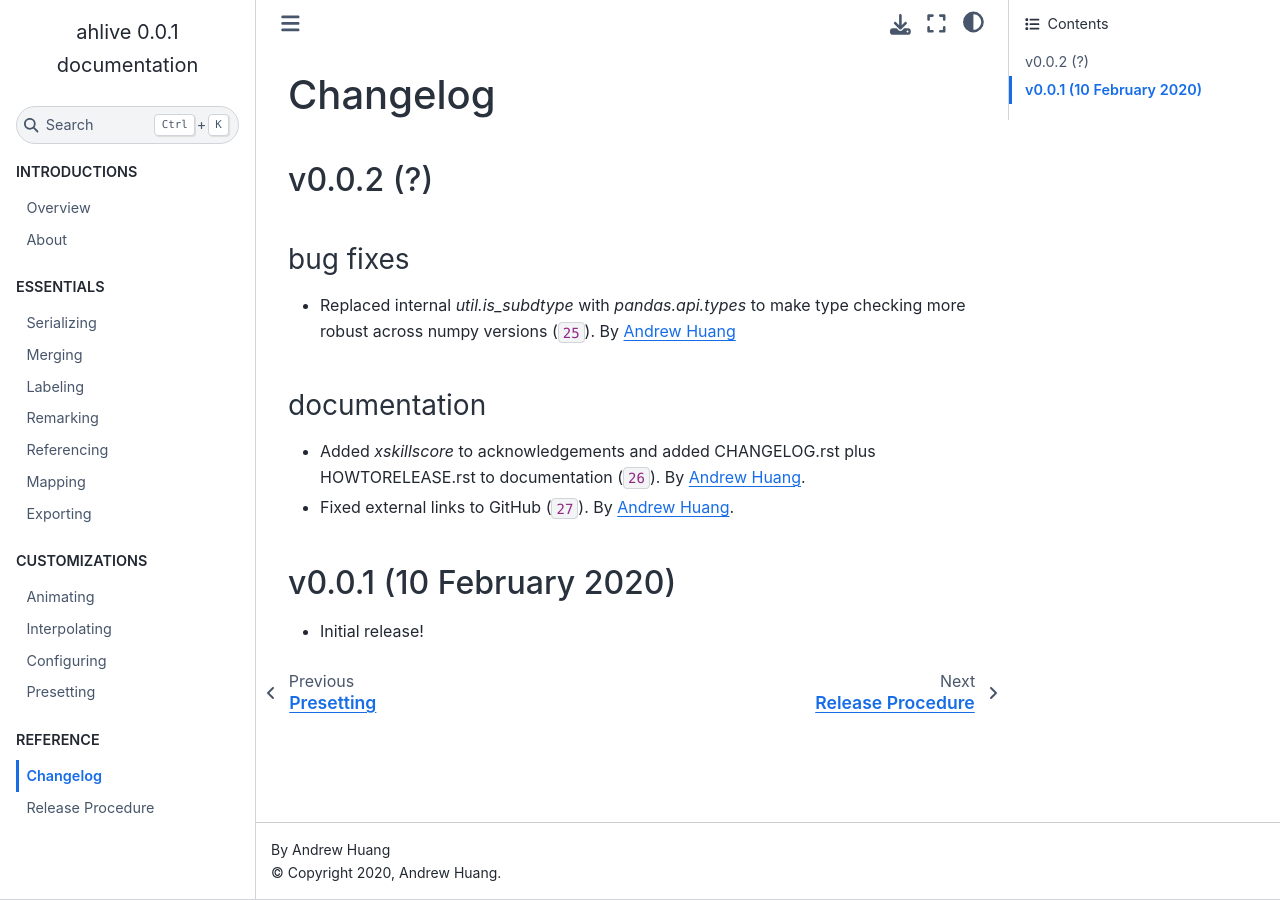
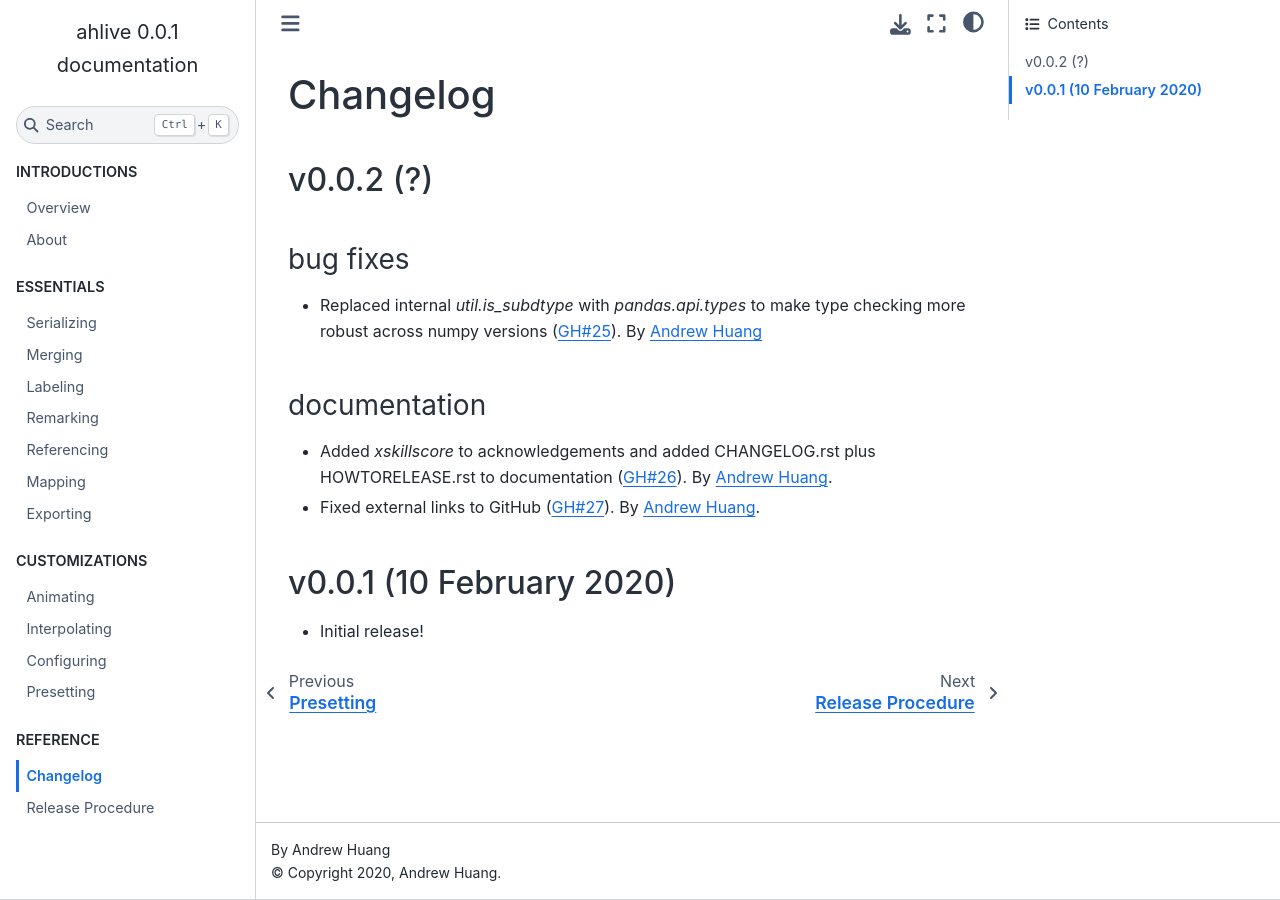
Before and after one commit to ahuang11/ahlive, a Sphinx documentation site: the page built from docs/source/changelog.rst, in a window 1280 px wide. Built offline with Sphinx 7.4.7 and the Sphinx Book theme 1.1.4, drawn with Linux system fonts in a browser that asks for light colours; pages that are not in the unit, such as notebooks, are missing from menus; cross-references to code outside the pages are shown as plain code; part of the change alters nothing that is shown.

```diff
--- a/docs/source/conf.py
+++ b/docs/source/conf.py
@@ -34,7 +34,7 @@ extensions = ["nbsphinx", "sphinx.ext.extlinks"]
 
 extlinks = {
     "issue": ("https://github.com/pangeo-data/climpred/issues/%s", "GH#"),
-    "pr": ("https://github.com/pangeo-data/climpred/pull/%s", "GH#"),
+    "pull": ("https://github.com/pangeo-data/climpred/pull/%s", "GH#"),
 }
 
 # Add any paths that contain templates here, relative to this directory.
```
